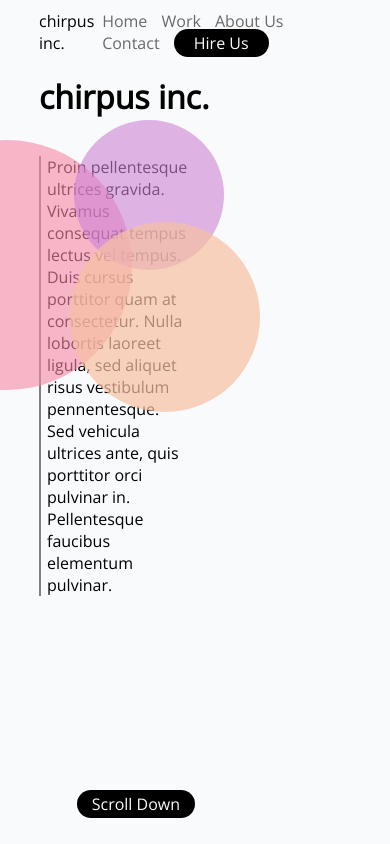
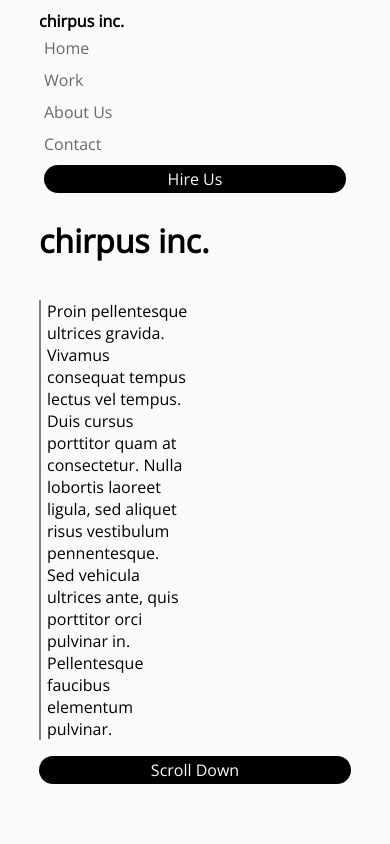
Before and after one commit to Venpresath/ChirpusLandingPage, a plain HTML site: page Index.html in a window 390 px wide. Drawn offline with nearby package versions, Linux system fonts and the light colour scheme.

Commit message:
updated responsiveness

```diff
--- a/main.css
+++ b/main.css
@@ -18,6 +18,7 @@ html{
 
 .brand{
     justify-content: space-between;
+    font-weight: 800;
 }
 
 a{
@@ -82,7 +83,29 @@ a{
     background: #000;
     border-radius: 20px;
     padding: 3px 15px;
-    position: absolute;
-    bottom: 10px;
-    right: 50%;
+    display: block;
+    text-align: center;
+    clear: both;
+    width: 12%;
+    margin: 51% auto 0 auto;
 }
+
+@media only screen and (max-width: 600px){
+    .images{
+        display: none;
+    }
+    .navcontainer{
+        flex-direction: column;
+    }
+    .nav{
+        flex-direction: column;
+        display: inherit;
+    }
+    .cta{
+        text-align: center;
+    }
+    .scroll{
+        align-items: center;
+        width: auto;
+    }
+}
```
